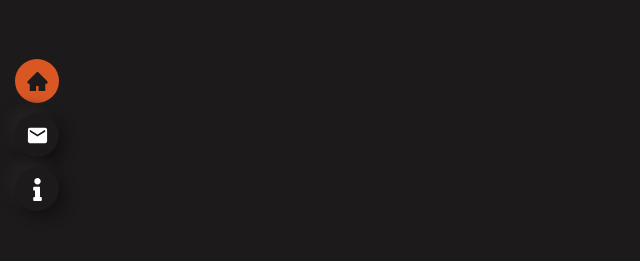
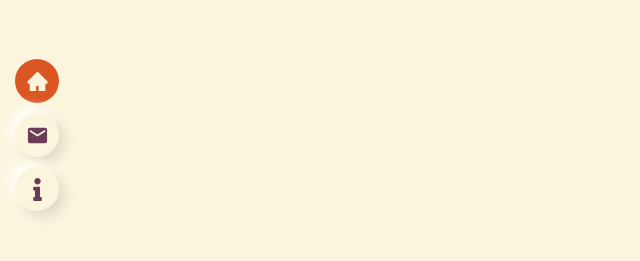
Before and after one commit to simran2348/Me, a React (Create React App) app in the folder client/: page / in a window 1280 px wide. Shown: the part 265-526 px from the top of the page, without its empty margins (0-640 px from the left). Built offline with nearby package versions, Linux system fonts and the light colour scheme.

Commit message:
theme stable on reload

```diff
--- a/client/src/Context/ThemeContext.js
+++ b/client/src/Context/ThemeContext.js
@@ -1,4 +1,4 @@
-import React, { createContext, useState } from 'react'
+import React, { createContext, useEffect, useState } from 'react'
 
 const ThemeContext = createContext()
 
@@ -7,7 +7,12 @@
 
   const toggleTheme = () => {
     setIsDark(!isDark)
+    localStorage.setItem('darkMode', !isDark)
   }
+
+  useEffect(() => {
+    setIsDark(JSON.parse(localStorage.getItem('darkMode')))
+  }, [])
 
   return (
     <ThemeContext.Provider
```
Also changed, not shown: client/public/index.html (+0 -23 lines).
